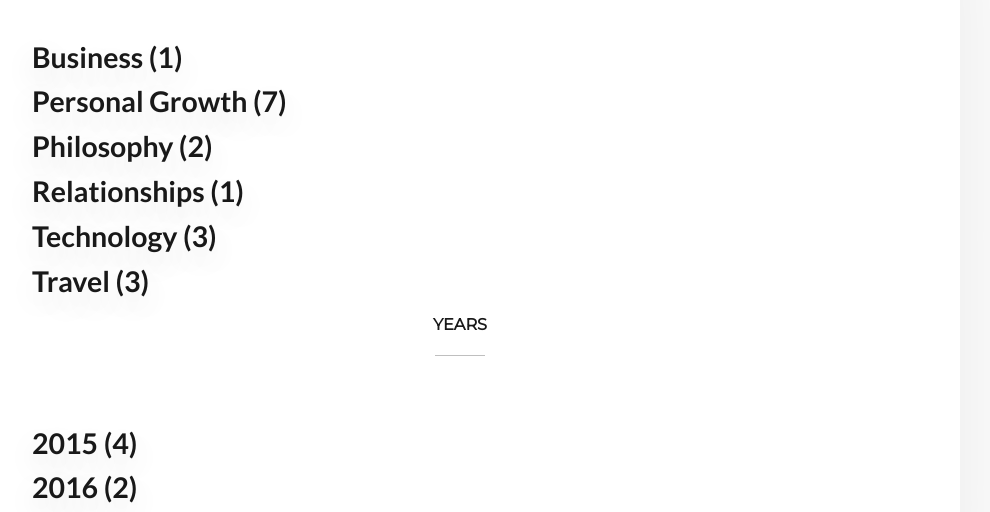
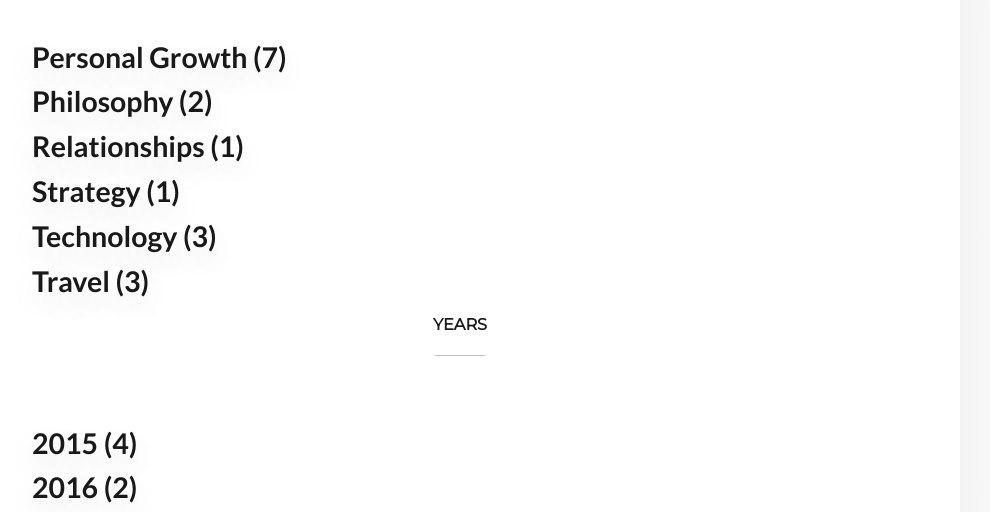
Before and after one commit to arjunrao87/arjunrao.co, a Gatsby site: page /categories in a window 1280 px wide. Shown: the part 273-785 px from the top of the page, without its empty margins (180-1170 px from the left). Built offline with nearby package versions, Linux system fonts and the light colour scheme; Gatsby itself is replaced by a stand-in of ours; some packages are replaced by stand-ins of ours.

Commit message:
Removing scroll + Updating category + Placeholder menu

```diff
--- a/blog/2015-08-11/index.md
+++ b/blog/2015-08-11/index.md
@@ -2,7 +2,7 @@
 date: "2015-08-11"
 year: "2015"
 title: "The Big Picture"
-category: "Business"
+category: "Strategy"
 ---
 I generally consider myself to be a practitioner of the Stoicism school of thought. There have, however, been instances when I have been accused of exaggerating my feelings both in the case of youthful exuberance, as well as impending doom.
 
--- a/gatsby-config.js
+++ b/gatsby-config.js
@@ -7,6 +7,16 @@ module.exports = {
   siteMetadata: {
     siteUrl: config.siteUrl + pathPrefix,
     siteTitle: config.siteTitle,
+    menuLinks:[
+      {
+         name:'🏠',
+         link:'/'
+      },
+      {
+         name:'📚',
+         link:'/about'
+      }
+    ]
   },
   plugins: [
     'gatsby-plugin-react-helmet',
--- a/src/components/Header.js
+++ b/src/components/Header.js
@@ -15,7 +15,7 @@ const Content = styled.div`
   text-align: right;
 `;
 
-const Header = ({ children }) => (
+const Header = ({children }) => (
   <Wrapper>
     <Content>{children}</Content>
   </Wrapper>
--- a/src/components/Layout.js
+++ b/src/components/Layout.js
@@ -18,8 +18,9 @@ const GlobalStyle = createGlobalStyle`
     color: ${theme.default};
     font-display: swap;
     @media ${media.phone} {
-      font-size: 20px;
+      font-size: 18px;
     }
+    overflow-x: hidden;
   }
   a {
     color: ${theme.colors.grey.dark};
@@ -69,11 +70,16 @@ const Footer = styled.footer`
 const Layout = ({ children }) => (
   <StaticQuery
     query={graphql`
-      query LayoutQuery {
-        site {
-          buildTime(formatString: "MM.DD.YYYY")
+    query SiteQuery {
+      site {
+        siteMetadata {
+          menuLinks {
+            name
+            link
+          }
         }
       }
+    }
     `}
     render={data => (
       <ThemeProvider theme={theme}>
```
